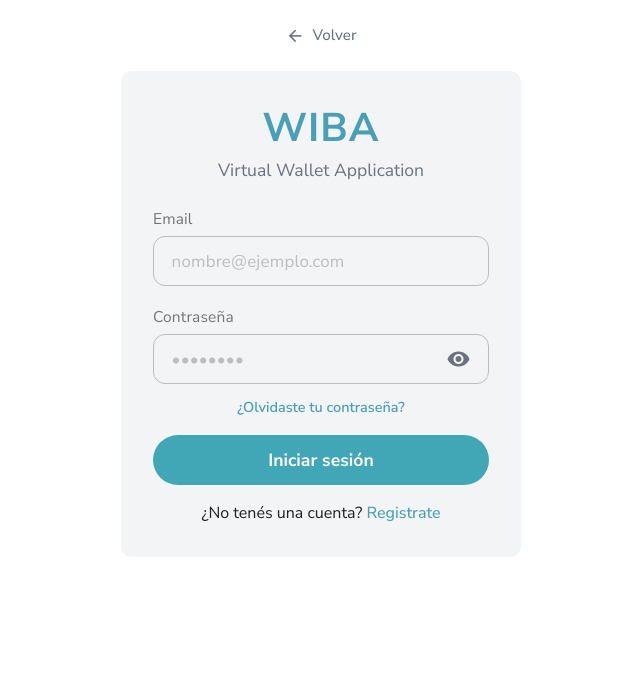
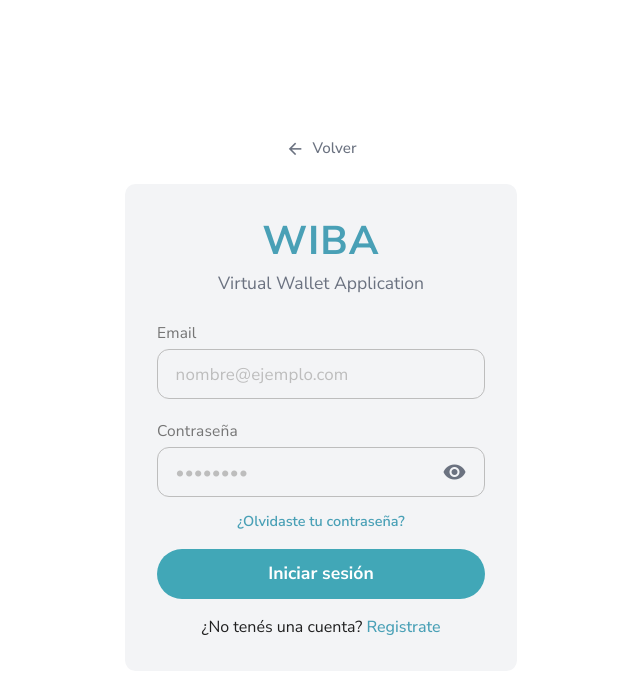
Before and after one commit to SebasCaules/TP2-HCI-WIBA, a Vue app: page /login in a window 1280 px wide. Shown: the top 674 px of the page, without its empty margins (319-959 px from the left). Built offline with nearby package versions, Linux system fonts and the light colour scheme; no server answers.

Commit message:
center auth

```diff
--- a/src/views/auth/LoginView.vue
+++ b/src/views/auth/LoginView.vue
@@ -1,6 +1,6 @@
 <template>
-  <v-container class="login-bg fill-height" fluid>
-    <v-row justify="center" align="center" class="fill-height">
+  <v-container class="login-bg" fluid>
+    <v-row justify="center" align="center" class="ma-0">
       <v-col cols="12" sm="8" md="5" lg="4">
         <BackButton to="/" class="d-flex justify-center" />
         <v-card class="pa-8 login-bg-card" elevation="0">
@@ -206,6 +206,10 @@ const handleResetPassword = async () => {
 <style scoped>
 .login-bg {
   background: var(--background);
+  min-height: 100vh;
+  display: flex;
+  align-items: center;
+  justify-content: center;
 }
 
 .login-bg-card {
--- a/src/views/auth/RegisterView.vue
+++ b/src/views/auth/RegisterView.vue
@@ -1,6 +1,6 @@
 <template>
-  <v-container class="login-bg fill-height" fluid>
-    <v-row justify="center" align="center" class="fill-height">
+  <v-container class="login-bg" fluid>
+    <v-row justify="center" align="center" class="ma-0">
       <v-col cols="12" sm="8" md="5" lg="4">
         <BackButton to="/" class="d-flex justify-center" />
         <v-card class="pa-8 login-bg-card" elevation="0">
@@ -185,6 +185,10 @@ const handleRegister = async () => {
 <style scoped>
 .login-bg {
   background: var(--background);
+  min-height: 100vh;
+  display: flex;
+  align-items: center;
+  justify-content: center;
 }
 .login-bg-card {
   background: var(--card);
--- a/src/views/auth/ResetPasswordView.vue
+++ b/src/views/auth/ResetPasswordView.vue
@@ -1,6 +1,6 @@
 <template>
-    <v-container fluid class="reset-password-container">
-        <div class="reset-password-content">
+    <v-container fluid class="reset-password-container d-flex align-center justify-center">
+        <div class="reset-password-content mx-auto">
             <h1 class="reset-password-title">Restablecer Contraseña</h1>
 
             <div v-if="error" class="reset-password-error">
```
